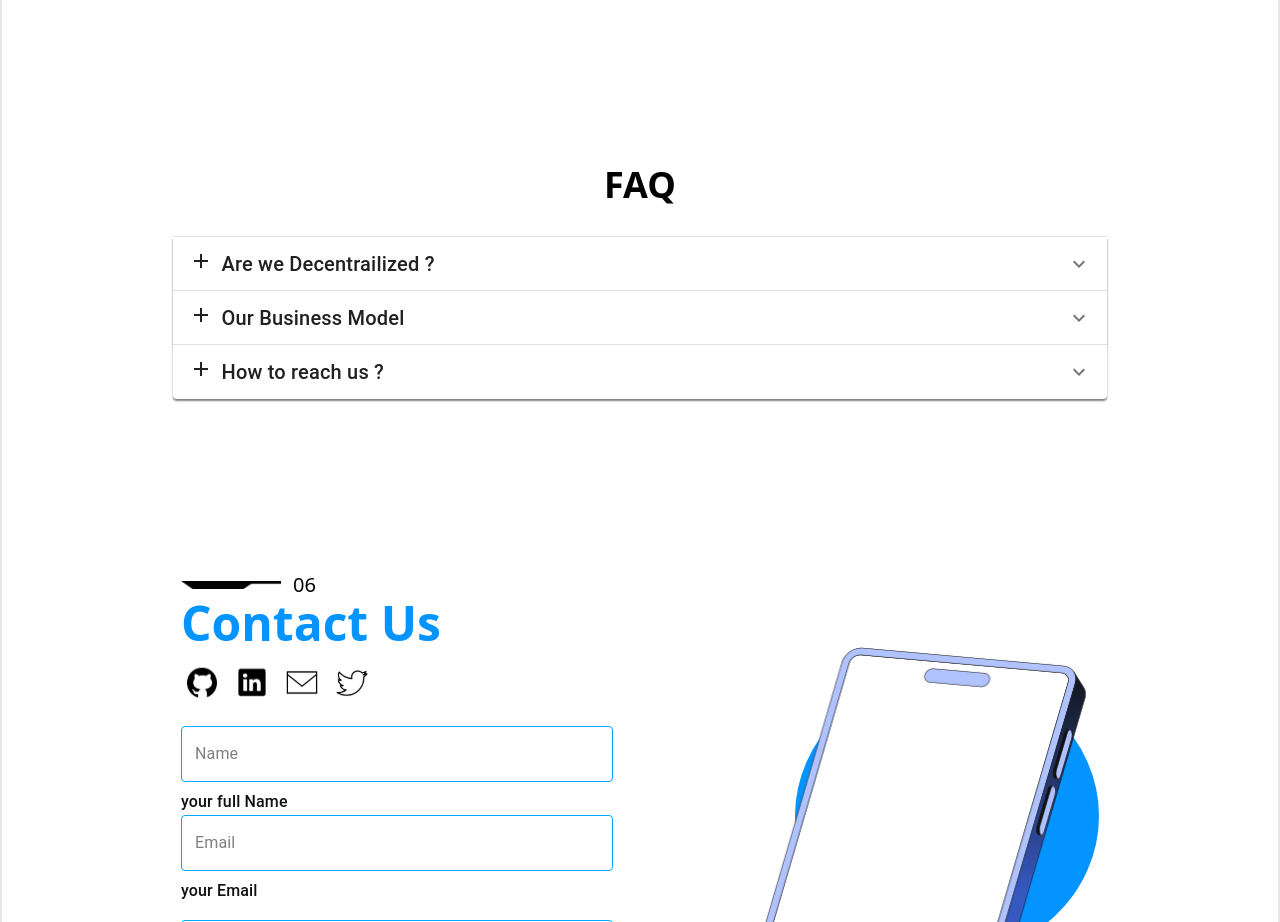
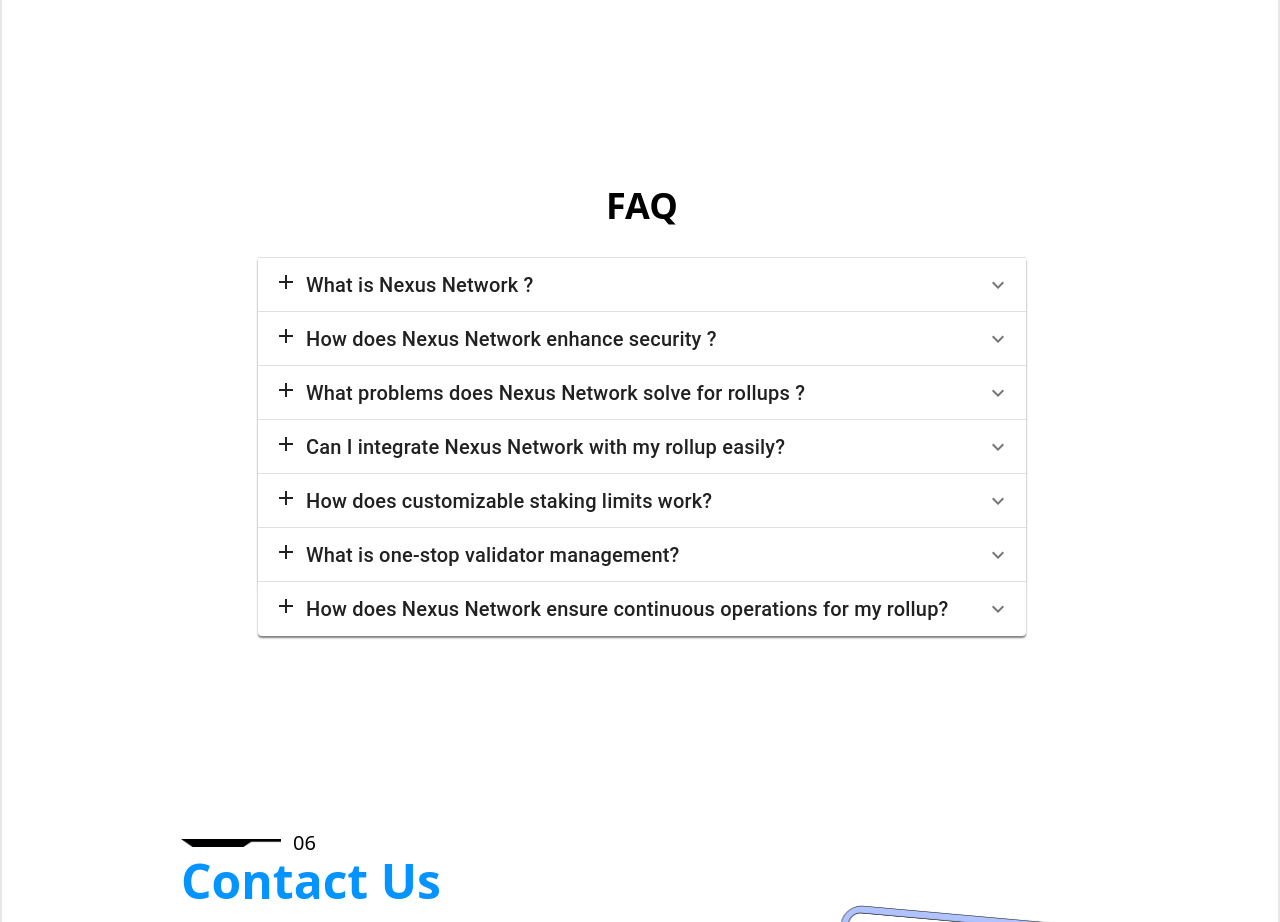
Before and after one commit to Nexus-2023/Nexus-Website, a Next.js app: page / in a window 1280 px wide. Shown: the part 4200-5122 px from the top of the page. Built offline with nearby package versions, Linux system fonts and the light colour scheme.

Commit message:
faq update

```diff
--- a/src/Components/Faq.jsx
+++ b/src/Components/Faq.jsx
@@ -8,12 +8,21 @@
 import { useInView, animate, useAnimate, motion } from "framer-motion"
 import { useEffect, useRef } from "react"
 const Q_A = {
-  "Are we Decentrailized ?":
-    "Lorem ipsum dolor sit amet, consectetur adipiscing elit. Suspendisse malesuada lacus ex, sit amet blandit leo lobortis eget.",
-  "Our Business Model":
-    "Lorem ipsum dolor sit amet, consectetur adipiscing elit. Suspendisse malesuada lacus ex, sit amet blandit leo lobortis eget.",
-  "How to reach us ?":
-    "Lorem ipsum dolor sit amet, consectetur adipiscing elit. Suspendisse malesuada lacus ex, sit amet blandit leo lobortis eget.",
+  "What is Nexus Network ?":
+    "Nexus Network is a revolutionary staking infrastructure for Ethereum rollups. It provides a secure and non-custodial solution for staking ETH locked in rollup bridges, ensuring consistent returns.",
+  "How does Nexus Network enhance security ?":
+    "We employ a security-first approach, utilizing a non-custodial solution that facilitates direct transfers between rollups and validators. Our Distributed Validator Technology (DVT) adds redundancy, mitigating risks associated with validator failures.",
+  "What problems does Nexus Network solve for rollups ?":
+    "Nexus Network addresses challenges related to ETH supply in bridges and the capital efficiency of rollups. By securely staking ETH in bridges, we enhance network security and optimize capital efficiency.",
+
+  "Can I integrate Nexus Network with my rollup easily?":
+    "Absolutely! Nexus Network offers a pluggable staking infrastructure. Integrate within minutes by calling Nexus contracts, and enjoy a modular solution that adapts to the unique needs of your rollup.",
+  "How does customizable staking limits work?":
+    "You have the flexibility to define the proportion of ETH staked in your rollup bridge. Set customizable staking limits from 1% to 100%, aligning with your rollup's growth and financial goals.",
+  "What is one-stop validator management?":
+    "Nexus Network simplifies validator operations for rollups. Share your preferred validator set, and our architecture will manage the staking process seamlessly. No extra responsibilities for your rollup team.",
+  "How does Nexus Network ensure continuous operations for my rollup?":
+    "Once registered, Nexus Network automates validator creation and ETH staking based on the proportions defined by your rollup. Continuous monitoring ensures seamless operations without extra effort from your team.",
 }
 export default function Faq() {
   const ref = useRef(null)
@@ -24,13 +33,15 @@
       animate={isInView ? { opacity: 1, x: 0 } : { opacity: 0, x: 20 }}
       transition={{ duration: 0.5 }}
     >
-      <div className="p-16  tablet:m:16 m:4 max-w-[100vw] flex-col justify-center  items-center h-[40vh]  flex   ">
+      <div className="p-16  tablet:m:16 m:4  w-[100vw]  flex-col justify-center    items-center    flex   ">
         <div className="flex justify-center text-4xl font-semibold mb-8">
           FAQ
         </div>
 
         {Object.entries(Q_A).map(([ques, ans]) => (
-          <Accordion sx={{ boxShadow: "0px 2px 2px 0px gray" }}>
+          <Accordion
+            sx={{ boxShadow: "0px 2px 2px 0px gray", maxWidth: "60vw" }}
+          >
             <AccordionSummary
               expandIcon={<ExpandMoreIcon />}
               aria-controls="panel1a-content"
@@ -53,7 +64,7 @@
             <AccordionDetails>
               <Typography
                 sx={{
-                  color: "#0394FF",
+                  color: "#0A85E0",
                   ml: "8px",
                   mt: "-8px",
                   fontSize: "16px",
```
